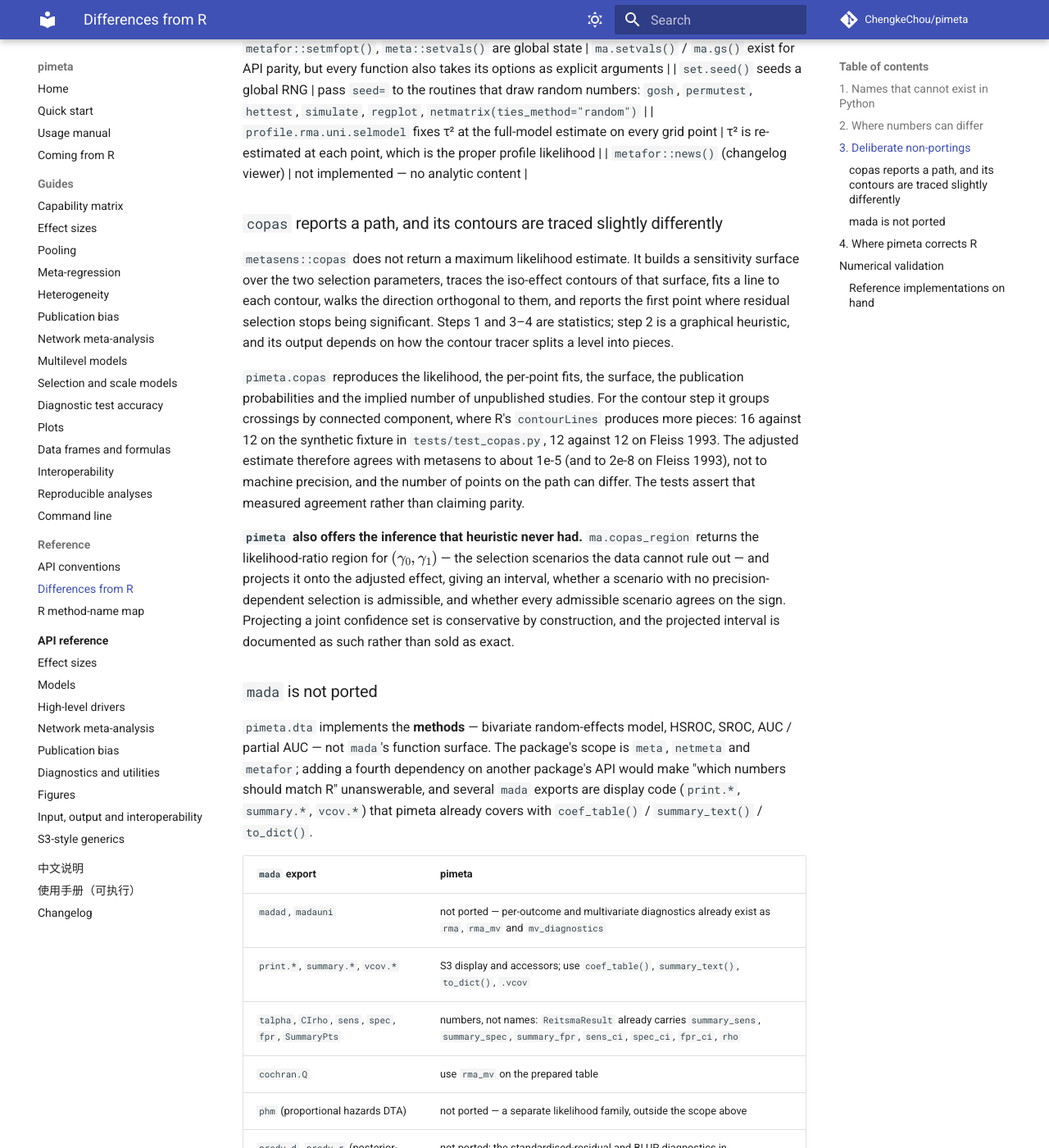
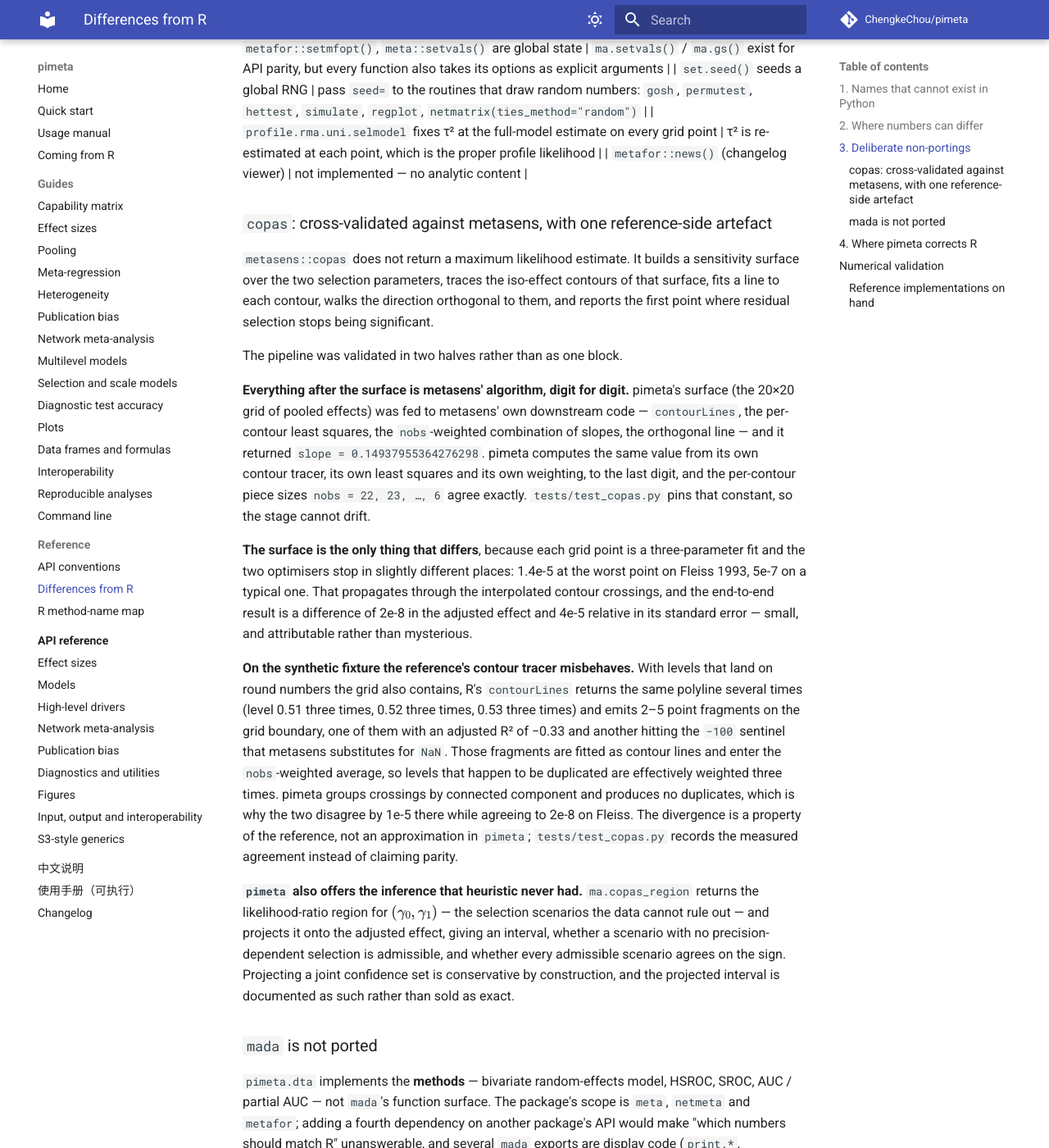
Before and after one commit to ChengkeChou/pimeta, an MkDocs documentation site: the page built from docs/reference/differences.md, in a window 1280 px wide and 1400 px high, scrolled down 2457 px. Shown: the whole window at 82% size. Built offline with MkDocs 1.6.1 and Material for MkDocs 9.7.7, drawn with Linux system fonts in a browser that asks for light colours; comment, search, counter and statistics services are not loaded.

Commit message:
Validate Copas against metasens in its two halves
The pipeline was audited stage by stage instead of end to end.  metasens'
own downstream code -- contourLines, the per-contour least squares, the
nobs-weighted slope, the orthogonal line -- was fed pimeta's surface and
returned slope = 0.14937955364276298, which is what pimeta computes from
its own tracer, its own least squares and its own weighting, digit for
digit, with identical piece sizes nobs = 22,23,...,6.  Everything after
the surface is therefore the reference's algorithm exactly.

What differs is the surface: each grid point is a three-parameter fit and
the two optimisers stop in different places, 1.4e-5 at the worst point on
Fleiss 1993, which propagates to 2e-8 in the adjusted effect and 4e-5
relative in its standard error.  The Fleiss tolerances are tightened to
say so (1e-7 absolute, 1e-4 relative) and the cross-fed slope is pinned as
a constant so the stage cannot drift.

The same probe showed that metasens' tracer duplicates polylines (level
0.51 three times on the synthetic fixture) and fits 2-5 point boundary
fragments with adjusted R2 down to -0.33, which then enter the weighted
average -- so that fixture cannot be a parity target.  Documented in
docs/reference/differences.md with the measured numbers, and in the test
module docstring.

```diff
--- a/docs/reference/differences.md
+++ b/docs/reference/differences.md
@@ -85,24 +85,44 @@ about 1e-6, the residual being R's adaptive-quadrature tolerance.
 | `profile.rma.uni.selmodel` fixes τ² at the full-model estimate on every grid point | τ² is re-estimated at each point, which is the proper profile likelihood |
 | `metafor::news()` (changelog viewer) | not implemented — no analytic content |
 
-### `copas` reports a path, and its contours are traced slightly differently
+### `copas`: cross-validated against metasens, with one reference-side artefact
 
 `metasens::copas` does not return a maximum likelihood estimate. It builds a
 sensitivity surface over the two selection parameters, traces the iso-effect
 contours of that surface, fits a line to each contour, walks the direction
 orthogonal to them, and reports the first point where residual selection stops
-being significant. Steps 1 and 3–4 are statistics; step 2 is a graphical
-heuristic, and its output depends on how the contour tracer splits a level
-into pieces.
+being significant.
 
-`pimeta.copas` reproduces the likelihood, the per-point fits, the surface, the
-publication probabilities and the implied number of unpublished studies.
-For the contour step it groups crossings by connected component, where R's
-`contourLines` produces more pieces: 16 against 12 on the synthetic fixture in
-`tests/test_copas.py`, 12 against 12 on Fleiss 1993. The adjusted estimate
-therefore agrees with metasens to about 1e-5 (and to 2e-8 on Fleiss 1993),
-not to machine precision, and the number of points on the path can differ.
-The tests assert that measured agreement rather than claiming parity.
+The pipeline was validated in two halves rather than as one block.
+
+**Everything after the surface is metasens' algorithm, digit for digit.**
+pimeta's surface (the 20×20 grid of pooled effects) was fed to metasens' own
+downstream code — `contourLines`, the per-contour least squares, the
+`nobs`-weighted combination of slopes, the orthogonal line — and it returned
+`slope = 0.14937955364276298`. pimeta computes the same value from its own
+contour tracer, its own least squares and its own weighting, to the last
+digit, and the per-contour piece sizes `nobs = 22, 23, …, 6` agree exactly.
+`tests/test_copas.py` pins that constant, so the stage cannot drift.
+
+**The surface is the only thing that differs**, because each grid point is a
+three-parameter fit and the two optimisers stop in slightly different places:
+1.4e-5 at the worst point on Fleiss 1993, 5e-7 on a typical one. That
+propagates through the interpolated contour crossings, and the end-to-end
+result is a difference of 2e-8 in the adjusted effect and 4e-5 relative in its
+standard error — small, and attributable rather than mysterious.
+
+**On the synthetic fixture the reference's contour tracer misbehaves.** With
+levels that land on round numbers the grid also contains, R's `contourLines`
+returns the same polyline several times (level 0.51 three times, 0.52 three
+times, 0.53 three times) and emits 2–5 point fragments on the grid boundary,
+one of them with an adjusted R² of −0.33 and another hitting the `−100`
+sentinel that metasens substitutes for `NaN`. Those fragments are fitted as
+contour lines and enter the `nobs`-weighted average, so levels that happen to
+be duplicated are effectively weighted three times. pimeta groups crossings by
+connected component and produces no duplicates, which is why the two disagree
+by 1e-5 there while agreeing to 2e-8 on Fleiss. The divergence is a property of
+the reference, not an approximation in `pimeta`; `tests/test_copas.py` records
+the measured agreement instead of claiming parity.
 
 **`pimeta` also offers the inference that heuristic never had.**
 `ma.copas_region` returns the likelihood-ratio region for
```
Also changed, not shown: CHANGELOG.md (+15 -0 lines), 1 other file.
